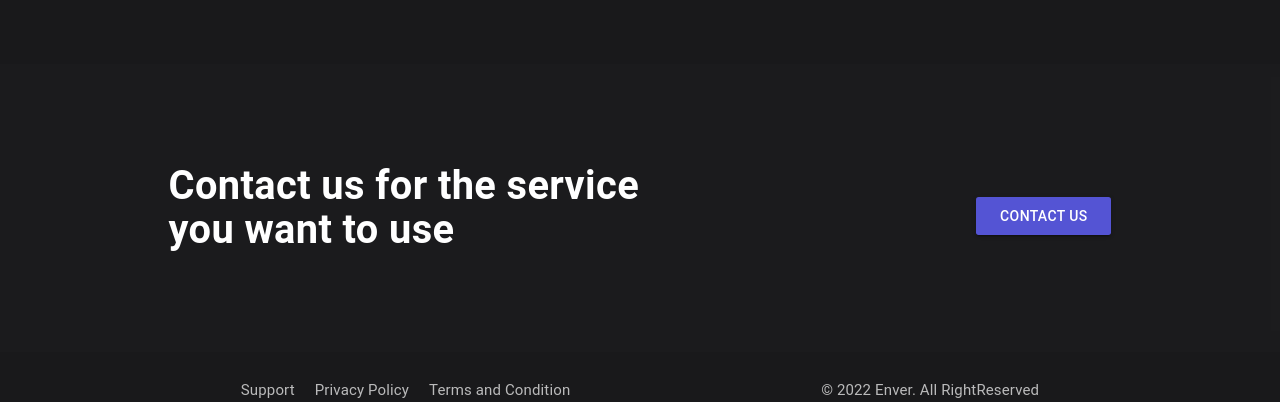
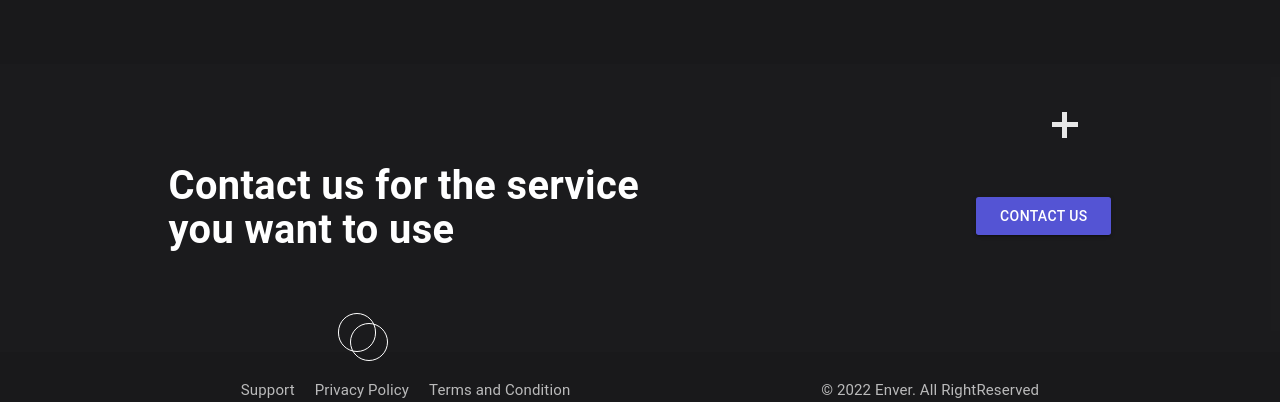
Before and after one commit to tawsifhye/agency-react, a React (Create React App) app: page / in a window 1280 px wide. Shown: the part 2718-3120 px from the top of the page. Built offline with nearby package versions, Linux system fonts and the light colour scheme.

Commit message:
Contaqct icon added

```diff
--- a/src/Components/ContactUs.js
+++ b/src/Components/ContactUs.js
@@ -3,6 +3,44 @@ import { Box } from '@mui/system';
 import React from 'react';
 
 const ContactUs = () => {
+    const styles = {
+        circleIcon: {
+            position: 'absolute',
+            width: '36.55px',
+            height: '36.55px',
+            left: '337.53px',
+            bottom: 0,
+            border: '1.99107px solid #FFFFFF',
+            borderRadius: '50%',
+            '&::after': {
+                content: '""',
+                position: 'absolute',
+                width: '36.55px',
+                height: '36.55px',
+                left: ' 11px',
+                top: '8.39px',
+                border: '0.66369px solid #FFFFFF',
+                borderRadius: '50%',
+            }
+        },
+        plusIcon: {
+            background: '#E7E7E7',
+            height: '26px',
+            position: 'absolute',
+            top: "16.67%",
+            right: "16.67%",
+            width: '5px',
+            '&::after': {
+                background: '#E7E7E7',
+                content: '""',
+                height: '5px',
+                position: 'absolute',
+                left: '-10px',
+                top: '10px',
+                width: '26px'
+            }
+        },
+    }
     return (
         <>
             <Box spacing={2}
@@ -14,7 +52,6 @@ const ContactUs = () => {
                         md: 'row',
                         sm: 'column',
                         xs: 'column'
-
                     },
                     px: {
                         md: 0,
@@ -22,8 +59,11 @@ const ContactUs = () => {
                         xs: '20px'
                     },
                     justifyContent: 'space-around',
-                    py: '100px'
+                    py: '100px',
+                    position: 'relative'
                 }}>
+                <Box sx={styles.circleIcon} />
+                <Box sx={styles.plusIcon} />
                 <Box >
                     <Typography
                         sx={{
```
